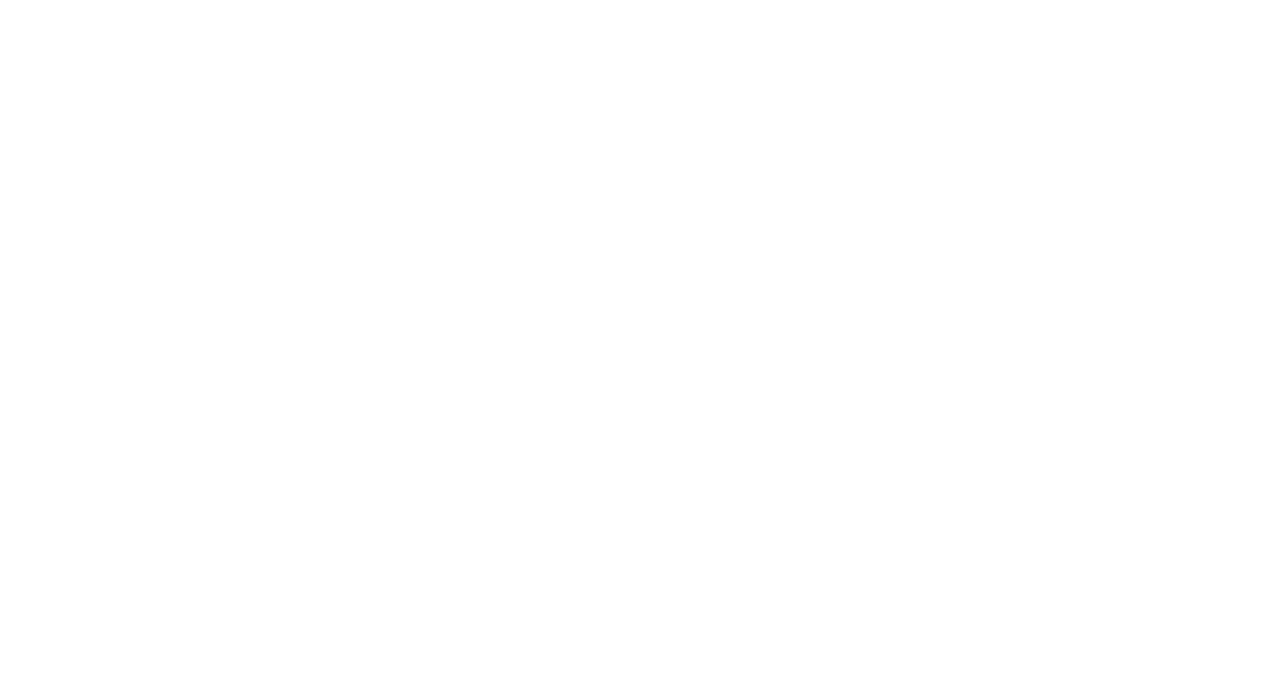
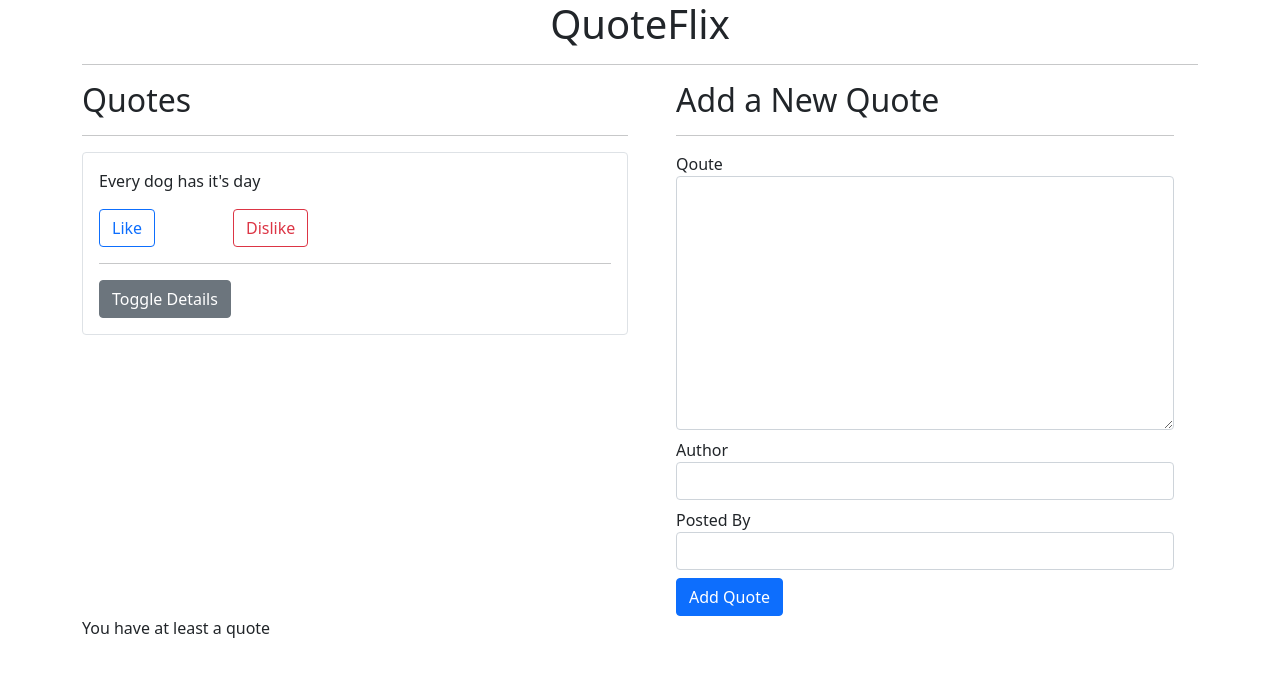
Before and after one commit to gichirigichuru/quotes, an Angular app: page / in a window 1280 px wide. Shown: the top 676 px of the page. Built offline with nearby package versions, Linux system fonts and the light colour scheme.

Commit message:
add horizontal separation in quote card

```diff
--- a/src/app/quote/quote.component.html
+++ b/src/app/quote/quote.component.html
@@ -5,7 +5,10 @@
     <div class="row">
       <div class="col-md-6">
         <h2>Quotes</h2>
-<p id="{{i}}">
+        <hr>
+        <div class="border rounded p-3 mb-2" *ngFor="let quote of quotes; let i = index">
+          <div>
+            <p id="{{i}}">
               {{ quote.quote }}
             </p>
             <div class="row mb-3">
```
